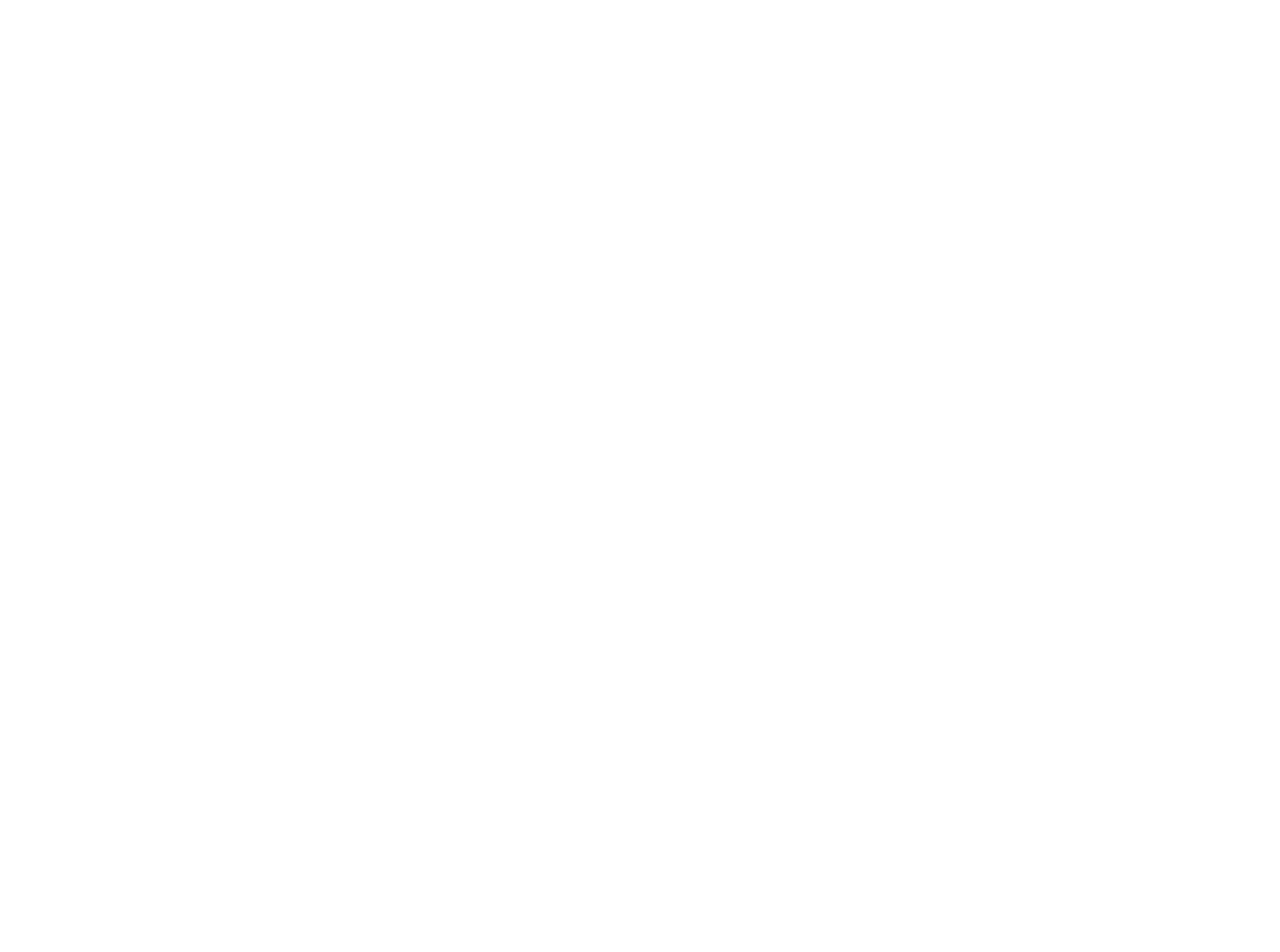
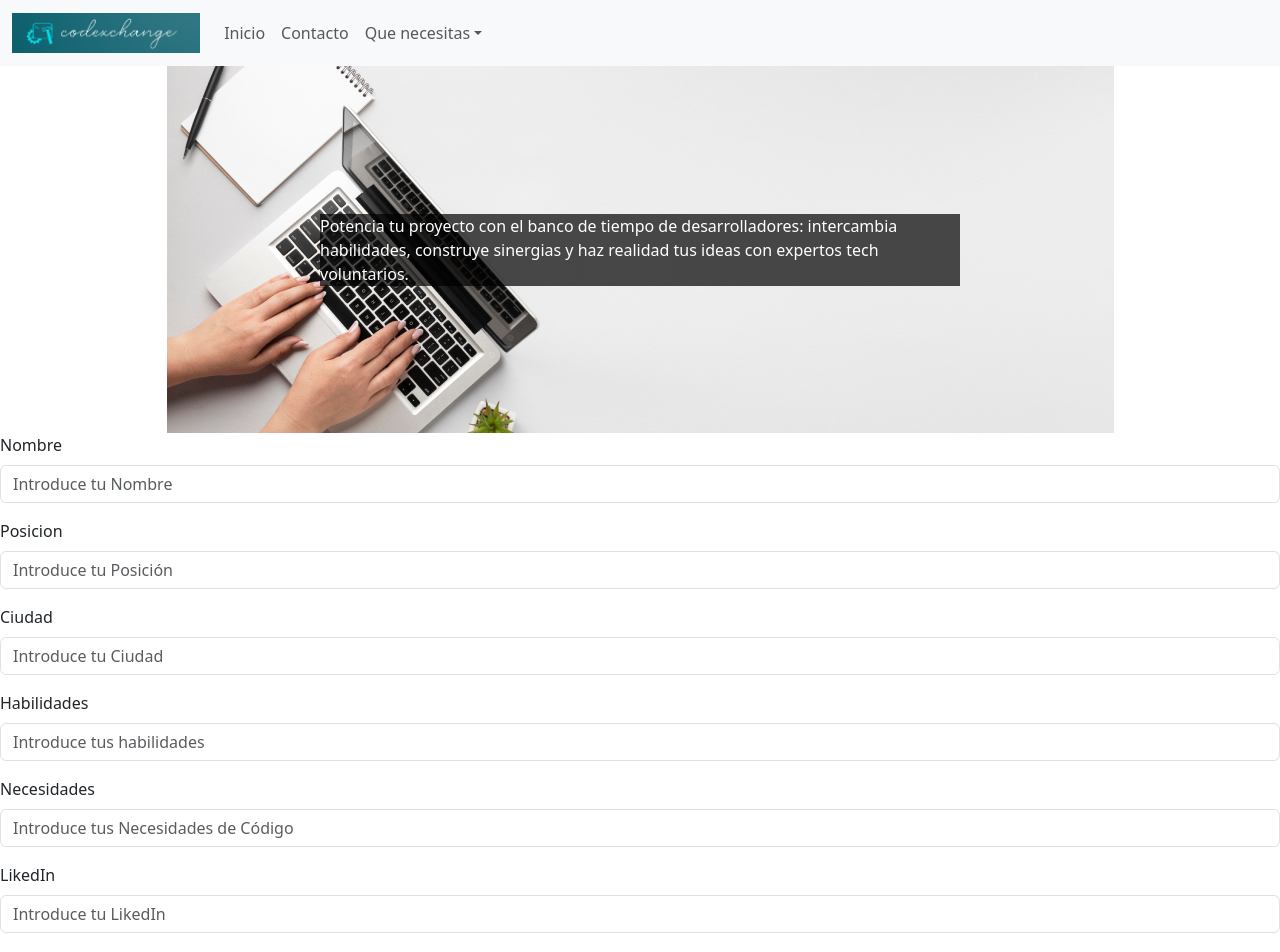
Before and after one commit to monicadefran/Equipo_19_HackathonF5, a React (Create React App) app in the folder codexchange/: page /Createads in a window 1280 px wide. Before the commit this address had no page. Shown: the top 952 px of the page. Before the commit the page ends 800 px from the top, so only its background shows below. Built offline with nearby package versions, Linux system fonts and the light colour scheme.

Commit message:
NavBar and CreateAds finish

```diff
--- a/codexchange/src/App.js
+++ b/codexchange/src/App.js
@@ -5,6 +5,8 @@ import 'bootstrap/dist/css/bootstrap.min.css';
 import { BrowserRouter, Routes, Route } from 'react-router-dom';
 import Home from './Pages/Home';
 import Details from './Pages/Details';
+import Createads from './Pages/Createads'
+import GridExample from './Components/CardGrid'
 
 function App() {
   return (
@@ -12,8 +14,11 @@ function App() {
         <Routes>
           <Route index element={<Home />} />
           <Route path="/" element={<Home />} />
-          {/*<Route path="/Details/:id" element={<Details />} />}*/}
+          <Route path="/Createads" element={<Createads />} />
           <Route path="/Details" element={<Details />} />
+          <Route path="/CardGrid" element={< GridExample/>} />
+
+
         </Routes>
     </BrowserRouter>
   );
--- a/codexchange/src/Components/Contact.jsx
+++ b/codexchange/src/Components/Contact.jsx
@@ -2,7 +2,8 @@ import { useState } from 'react';
 import Button from 'react-bootstrap/Button';
 import Form from 'react-bootstrap/Form';
 import Modal from 'react-bootstrap/Modal';
-function Example() {
+
+function Contact() {
   const [show, setShow] = useState(false);
   const handleClose = () => setShow(false);
   const handleShow = () => setShow(true);
@@ -46,4 +47,4 @@ function Example() {
     </>
   );
 }
-export default Example;
+export default Contact;
--- a/codexchange/src/Components/Navbar.jsx
+++ b/codexchange/src/Components/Navbar.jsx
@@ -7,46 +7,43 @@ import Form from 'react-bootstrap/Form';
 import Nav from 'react-bootstrap/Nav';
 import Navbar from 'react-bootstrap/Navbar';
 import NavDropdown from 'react-bootstrap/NavDropdown';
-import nav from '../assets/nav.png'
+import nav from '../assets/nav.png';
+import logo from '../assets/logo.png';
+import '../Css/Navbar.css';
+import { Link } from "react-router-dom";
 
 function NavScrollExample() {
-
-
   return (
-
-    <><Navbar expand="lg" className="bg-body-tertiary">
+    <>
+      <Navbar expand="lg" className="bg-body-tertiary">
         <Container fluid>
-        <Navbar.Brand href="#">Codexchange</Navbar.Brand>
+          <Navbar.Brand>
+            <img src={logo} height="40" alt="Logo" />
+          </Navbar.Brand>
           <Navbar.Toggle aria-controls="navbarScroll" />
           <Navbar.Collapse id="navbarScroll">
-          <Nav
-            className="me-auto my-2 my-lg-0"
-            style={{ maxHeight: '100px' }}
-            navbarScroll
-          >
-            <Nav.Link href="#action1">Home</Nav.Link>
-            <Nav.Link href="#action2">Link</Nav.Link>
-            <NavDropdown title="Link" id="navbarScrollingDropdown">
-              <NavDropdown.Item href="#action3">Action</NavDropdown.Item>
-              <NavDropdown.Item href="#action4">
-                Another action
-              </NavDropdown.Item>
+            <Nav className="me-auto my-2 my-lg-0" style={{ maxHeight: '100px' }} navbarScroll>
+              <Nav.Link as={Link} to="/">Inicio</Nav.Link>
+              <Nav.Link href="#action2">Contacto</Nav.Link>
+              <NavDropdown title="Que necesitas" id="navbarScrollingDropdown">
+                <NavDropdown.Item as={Link} to="/CardGrid#buscar">Buscar</NavDropdown.Item>
+               <NavDropdown.Item as={Link} to="/Createads">Publicar</NavDropdown.Item>
                 <NavDropdown.Divider />
-              <NavDropdown.Item href="#action5">
-                Something else here
-              </NavDropdown.Item>
+                <NavDropdown.Item href="#action5">Ver todos los coders</NavDropdown.Item>
               </NavDropdown>
             </Nav>
           </Navbar.Collapse>
         </Container>
       </Navbar>
-    <img
-        src={nav}
-        height="100%"
-        className="d-block  align-top mx-auto"
-        alt="Nav" /></>
+      <div style={{ position: 'relative' }}>
+        <img src={nav} height="100%" className="d-block align-top mx-auto" alt="Nav" />
+        <div className='textimage'>
+          Potencia tu proyecto con el banco de tiempo de desarrolladores:
+          intercambia habilidades, construye sinergias y haz realidad tus ideas con expertos tech voluntarios.
+        </div>
+      </div>
+    </>
   );
-
 }
 
 export default NavScrollExample;
--- /dev/null
+++ b/codexchange/src/Css/Navbar.css
@@ -0,0 +1,8 @@
+.textimage {
+        position: absolute;
+        top: 50%;
+        left: 50%;
+        transform: translate(-50%, -50%);
+        background-color: rgba(0, 0, 0, 0.7);
+        color: white;
+      }
--- /dev/null
+++ b/codexchange/src/Pages/Createads.jsx
@@ -0,0 +1,49 @@
+import Button from 'react-bootstrap/Button';
+import Form from 'react-bootstrap/Form';
+import Footer from '../Components/Footer';
+import NavScrollExample from '../Components/Navbar';
+
+
+export default function createdads() {
+    return (
+      <div>
+        <NavScrollExample />
+            <Form>
+              <Form.Group className="mb-3" controlId="formBasiname">
+                <Form.Label>Nombre</Form.Label>
+                <Form.Control type="name" placeholder="Introduce tu Nombre" />
+              </Form.Group>
+              <Form.Group className="mb-3" controlId="formBasicposition">
+                <Form.Label>Posicion</Form.Label>
+                <Form.Control type="text" placeholder="Introduce tu Posición" />
+              </Form.Group>
+              <Form.Group className="mb-3" controlId="formBasiccity">
+              <Form.Label>Ciudad</Form.Label>
+                <Form.Control type="text" placeholder="Introduce tu Ciudad" />
+              </Form.Group>
+              <Form.Group className="mb-3" controlId="formBasicskills">
+              <Form.Label>Habilidades</Form.Label>
+                <Form.Control type="array" placeholder="Introduce tus habilidades" />
+              </Form.Group>
+              <Form.Group className="mb-3" controlId="formBasicnecess">
+              <Form.Label>Necesidades</Form.Label>
+                <Form.Control type="array" placeholder="Introduce tus Necesidades de Código" />
+              </Form.Group>
+              <Form.Group className="mb-3" controlId="formBasicLikedIn">
+              <Form.Label>LikedIn</Form.Label>
+                <Form.Control type="text" placeholder="Introduce tu LikedIn" />
+              </Form.Group>
+              <Form.Group className="mb-3" controlId="formBasicgithub">
+              <Form.Label>GitHub</Form.Label>
+                <Form.Control type="text" placeholder="Introduce tu GitHub " />
+              </Form.Group>
+              <Button variant="primary" type="submit">
+                 Enviar
+                </Button>
+            </Form>
+            <Footer/>
+          </div>
+
+          );
+
+        }
```
Also changed, not shown: codexchange/src/assets/logo.png (added). Lines whose indentation alone changed are shown as unchanged.
